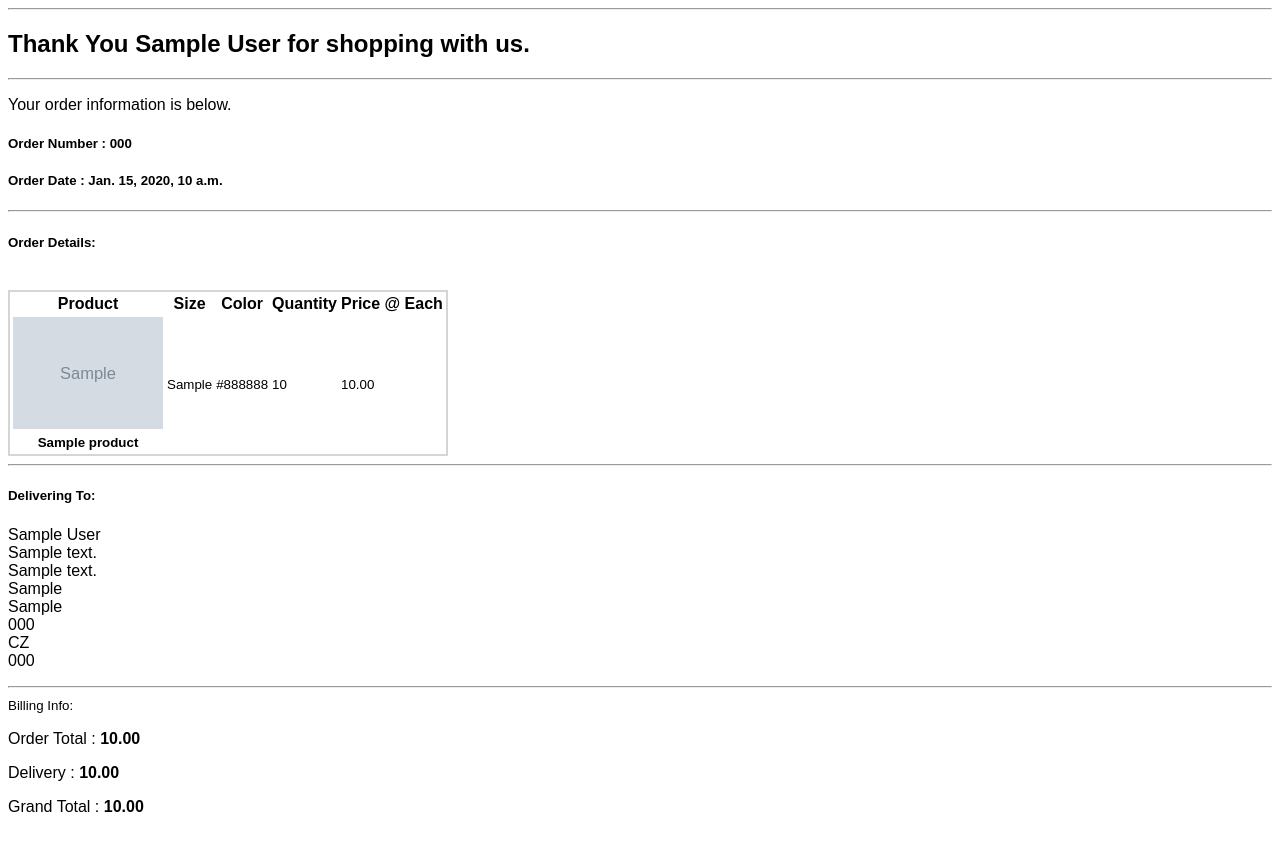
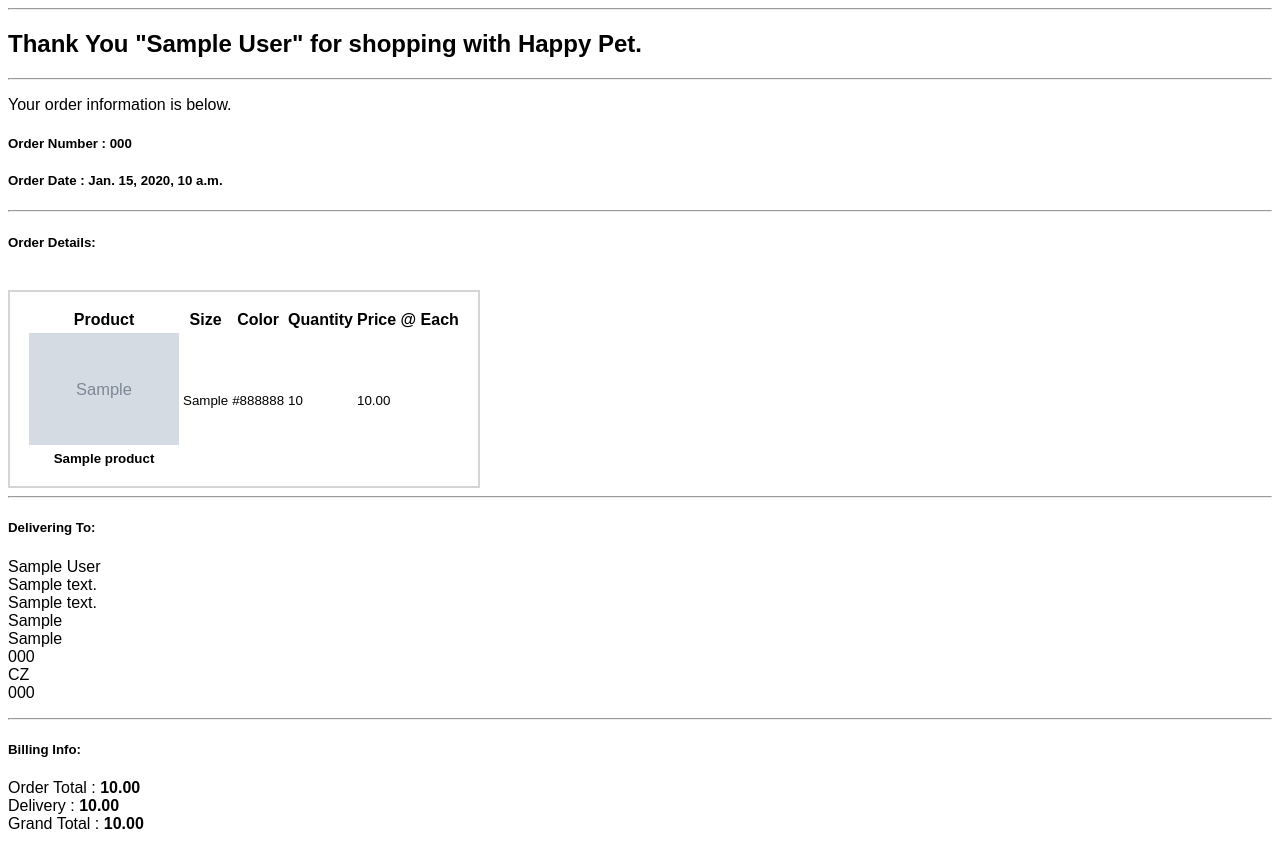
Before and after one commit to Yasi92/Happy-Pet, a Django app: template checkout/templates/email-templates.html in a window 1280 px wide. Before the commit the page ends 812 px from the top, so only its background shows below. Run offline with Django 3.2, Linux system fonts and the light colour scheme; the template is opened without the code that fills it: values that come from a table or form of the project are taken from there, others are empty; tables that the repository leaves empty hold one stand-in row (values such as "Sample post"); grey boxes marked "Sample" are stand-in pictures; parts of the project's set-up code (start-up, migrations or seed data) failed here and were passed over.

Commit message:
Add padding to table products in email confirmation

```diff
--- a/checkout/templates/email-templates.html
+++ b/checkout/templates/email-templates.html
@@ -6,7 +6,7 @@
 <body style="font-family:Arial, Helvetica, sans-serif">
     <div>
         <hr>
-        <h2>Thank You {{order.full_name}} for shopping with us.</h2>
+        <h2>Thank You "{{order.full_name}}" for shopping with Happy Pet.</h2>
         <hr>
         <p>Your order information is below.</p>
     </div>
@@ -14,7 +14,7 @@
     <h5>Order Date : {{ order.date }}</h5>
     <hr>
     <h5>Order Details: </h5> <br>
-    <table style="border: 2px solid rgb(213, 213, 213);">
+    <table style="border: 2px solid rgb(213, 213, 213); padding: 1rem;">
         <thead>
             <tr>
                 <th scope="col">Product</th>
@@ -78,10 +78,10 @@
     </p>
 
     <hr>
-    <small>Billing Info:</small>
-    <p>Order Total : <strong>{{ order.order_total }}</strong></p>
-    <p>Delivery : <strong>{{ order.delivery_cost }}</strong></p>
-    <p>Grand Total : <strong>{{ order.grand_total }}</strong></p>
+    <h5>Billing Info:</h5>
+    <p>Order Total : <strong>{{ order.order_total }}</strong><br>
+    Delivery : <strong>{{ order.delivery_cost }}</strong><br>
+    Grand Total : <strong>{{ order.grand_total }}</strong></p>
 
 
 </body>
```
